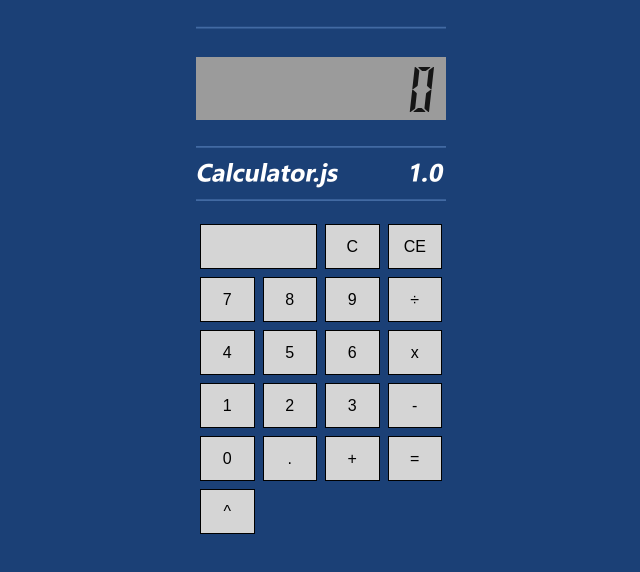
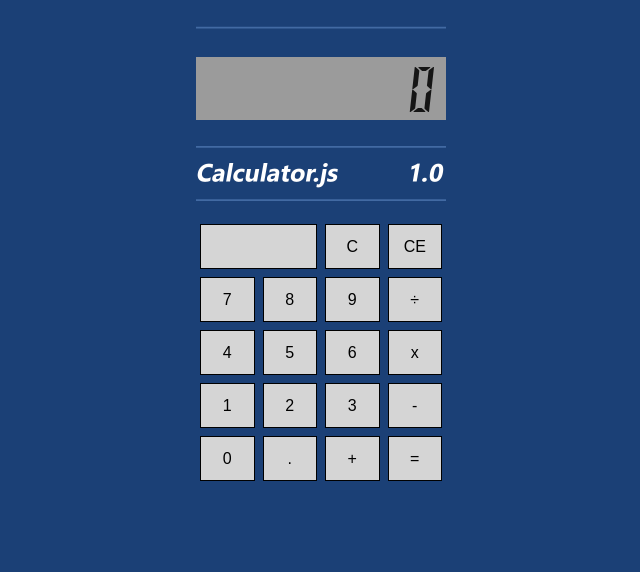
Before and after one commit to Wilcolab/Anythink-Market-8ln04w6p, a website: page public/index.html in a window 1280 px wide. Shown: the whole page, without its empty margins (319-959 px from the left). Drawn offline with Linux system fonts and the light colour scheme.

Commit message:
Initial commit

```diff
--- a/public/index.html
+++ b/public/index.html
@@ -41,9 +41,6 @@
             <button class="btn" onClick="equalPressed()">=</button>
 
             <!-- TODO: Buttons -->
-             <!-- add a button for a power (or exponential) function -->
-            <button class="btn" onClick="operationPressed('^')">^</button>
-
           </div>
         </div>
       </div>
```
